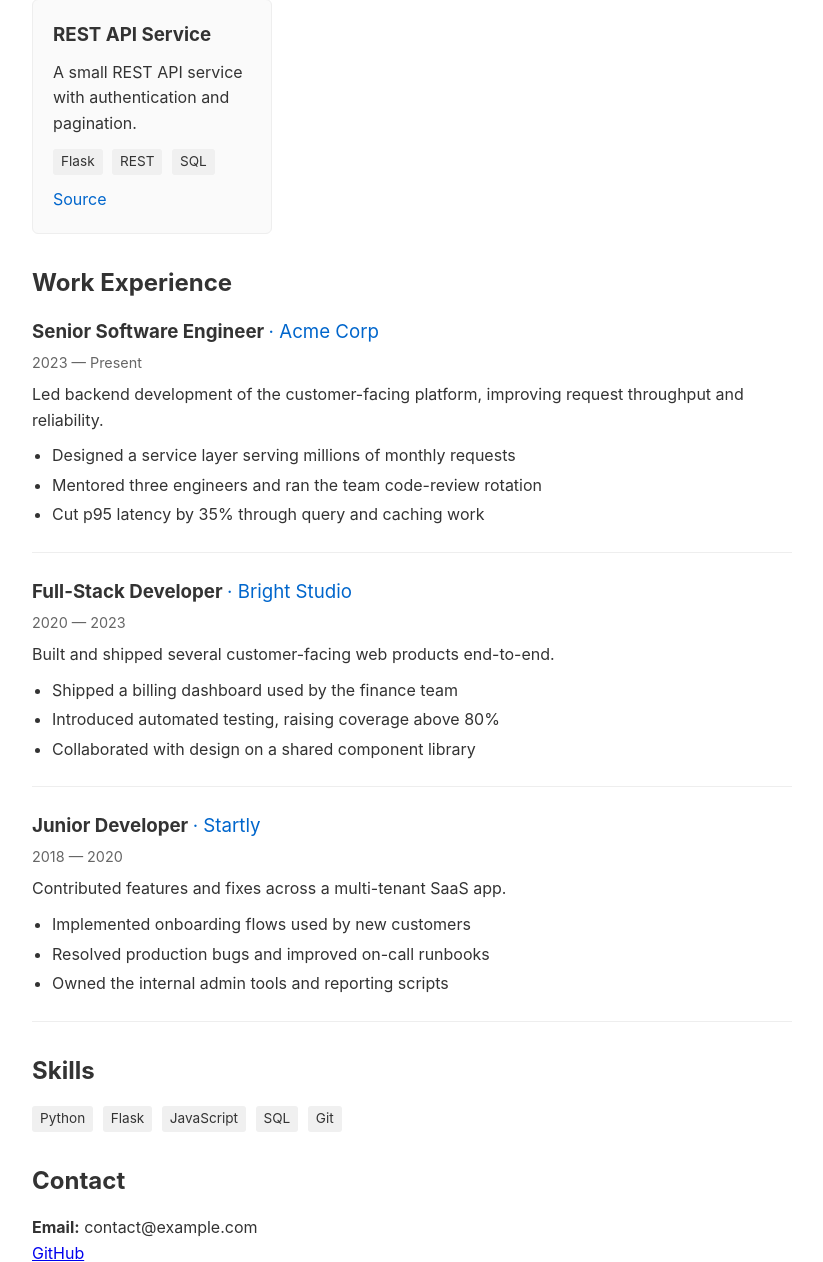
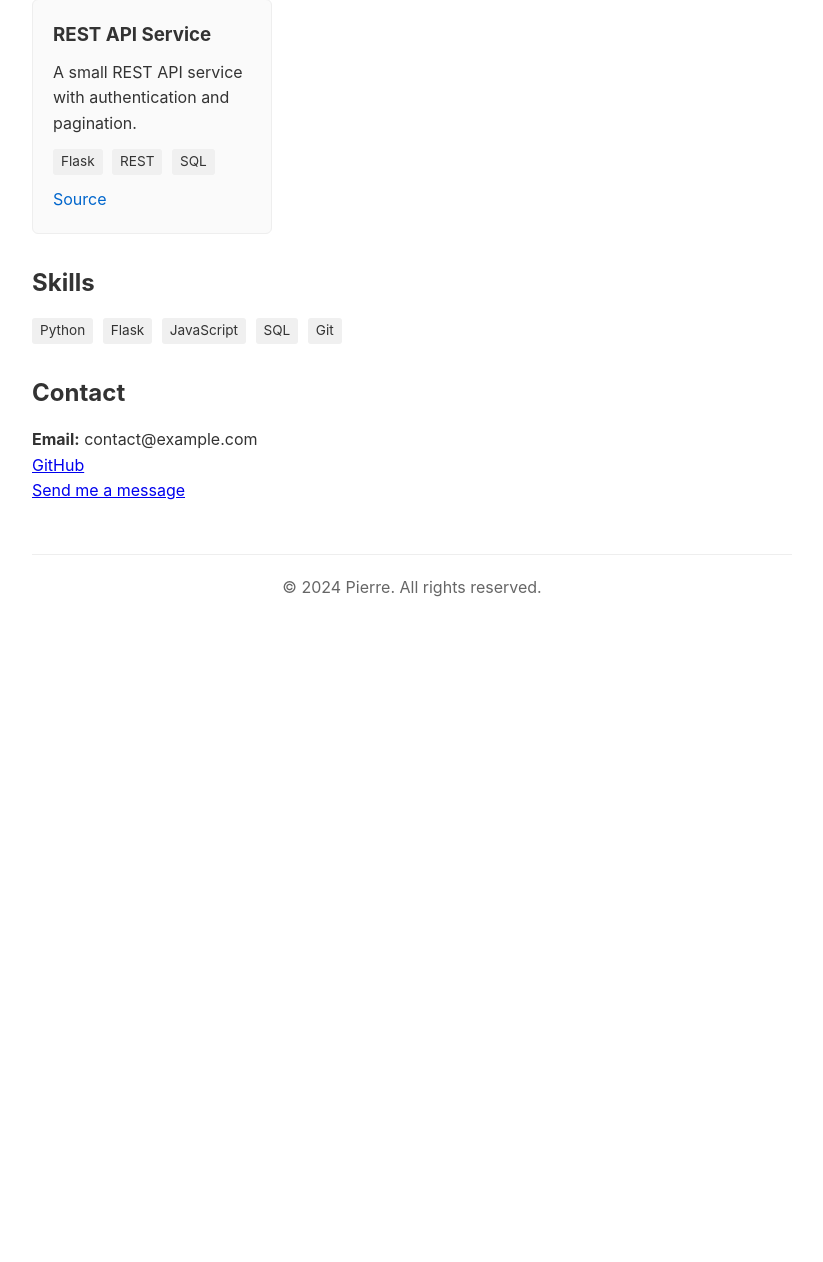
Before and after one commit to ChenjunZou/test, a Flask app: page /portfolio in a window 1280 px wide. Shown: the part 545-1807 px from the top of the page, without its empty margins (228-1051 px from the left). After the commit the page ends 1142 px from the top, so only its background shows below. Run offline with Flask 3, Linux system fonts and the light colour scheme.

Commit message:
Revert "Add work experience section to portfolio page (#23)"
This reverts commit 0670711327643892ac3326ad7560583f2d66db4c.

```diff
--- a/app/models.py
+++ b/app/models.py
@@ -109,67 +109,6 @@
 
 
 @dataclass
-class WorkExperience:
-    """Represents a work experience entry."""
-
-    company: str
-    role: str
-    start: str
-    end: str
-    description: str
-    highlights: list[str] = field(default_factory=list)
-
-    @classmethod
-    def get_all(cls) -> list["WorkExperience"]:
-        """Get all work experience entries (newest first)."""
-        return [
-            WorkExperience(
-                company="Acme Corp",
-                role="Senior Software Engineer",
-                start="2023",
-                end="Present",
-                description=(
-                    "Led backend development of the customer-facing platform, "
-                    "improving request throughput and reliability."
-                ),
-                highlights=[
-                    "Designed a service layer serving millions of monthly requests",
-                    "Mentored three engineers and ran the team code-review rotation",
-                    "Cut p95 latency by 35% through query and caching work",
-                ],
-            ),
-            WorkExperience(
-                company="Bright Studio",
-                role="Full-Stack Developer",
-                start="2020",
-                end="2023",
-                description=(
-                    "Built and shipped several customer-facing web products end-to-end."
-                ),
-                highlights=[
-                    "Shipped a billing dashboard used by the finance team",
-                    "Introduced automated testing, raising coverage above 80%",
-                    "Collaborated with design on a shared component library",
-                ],
-            ),
-            WorkExperience(
-                company="Startly",
-                role="Junior Developer",
-                start="2018",
-                end="2020",
-                description=(
-                    "Contributed features and fixes across a multi-tenant SaaS app."
-                ),
-                highlights=[
-                    "Implemented onboarding flows used by new customers",
-                    "Resolved production bugs and improved on-call runbooks",
-                    "Owned the internal admin tools and reporting scripts",
-                ],
-            ),
-        ]
-
-
-@dataclass
 class Project:
     """Represents a portfolio project."""
 
--- a/app/routes.py
+++ b/app/routes.py
@@ -1,7 +1,7 @@
 from flask import Blueprint, render_template, request, flash, redirect, url_for
 
 from app.forms import ContactForm
-from app.models import BlogPost, Profile, Project, WorkExperience
+from app.models import BlogPost, Profile, Project
 from app.utils import paginate
 
 main_bp = Blueprint("main", __name__)
@@ -55,13 +55,7 @@
 
 @main_bp.route("/portfolio")
 def portfolio():
-    """Portfolio page with project cards, work experience, skills, and contact info."""
+    """Portfolio page with project cards, skills, and contact info."""
     profile = Profile.get_default()
     projects = Project.get_all()
-    experiences = WorkExperience.get_all()
-    return render_template(
-        "portfolio.html",
-        profile=profile,
-        projects=projects,
-        experiences=experiences,
-    )
+    return render_template("portfolio.html", profile=profile, projects=projects)
--- a/app/static/css/style.css
+++ b/app/static/css/style.css
@@ -164,36 +164,3 @@
 .tags.skills {
     margin-bottom: 30px;
 }
-.experience-list {
-    margin-bottom: 30px;
-}
-
-.experience-card {
-    margin-bottom: 24px;
-    padding-bottom: 20px;
-    border-bottom: 1px solid #eee;
-}
-
-.experience-card h3 {
-    margin-bottom: 4px;
-}
-
-.experience-company {
-    color: #0066cc;
-    font-weight: normal;
-}
-
-.experience-period {
-    color: #666;
-    font-size: 0.9em;
-    margin-bottom: 8px;
-}
-
-.experience-highlights {
-    margin-top: 10px;
-    padding-left: 20px;
-}
-
-.experience-highlights li {
-    margin-bottom: 4px;
-}
--- a/app/templates/portfolio.html
+++ b/app/templates/portfolio.html
@@ -23,24 +23,6 @@
 {% endfor %}
 </div>
 
-<h2>Work Experience</h2>
-<div class="experience-list">
-{% for experience in experiences %}
-    <article class="experience-card">
-        <h3>{{ experience.role }} <span class="experience-company">· {{ experience.company }}</span></h3>
-        <p class="experience-period">{{ experience.start }} — {{ experience.end }}</p>
-        <p>{{ experience.description }}</p>
-        {% if experience.highlights %}
-        <ul class="experience-highlights">
-            {% for highlight in experience.highlights %}
-            <li>{{ highlight }}</li>
-            {% endfor %}
-        </ul>
-        {% endif %}
-    </article>
-{% endfor %}
-</div>
-
 <h2 data-node-id="a5966124-8025-11f1-996f-1288d2f95095">Skills</h2>
 <div class="tags skills" data-node-id="a5965f8a-8025-11f1-996f-1288d2f95095">
 {% for skill in profile.skills %}
```
